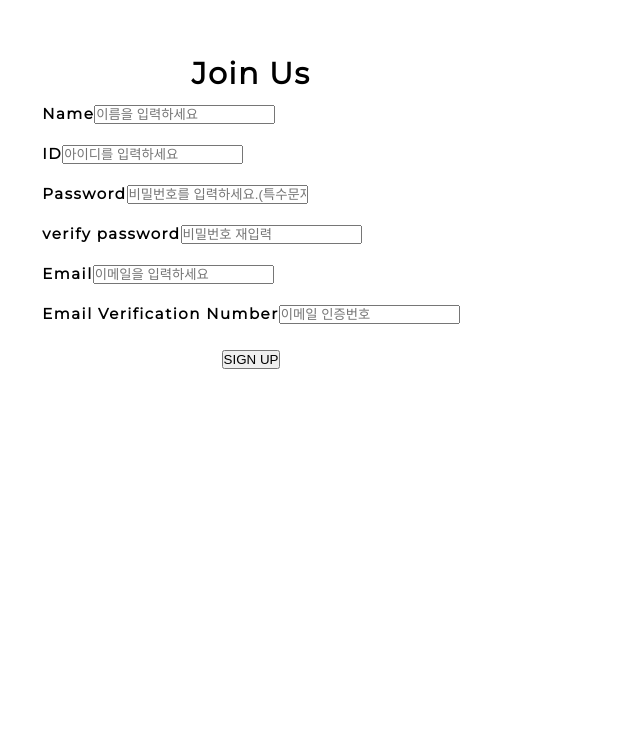
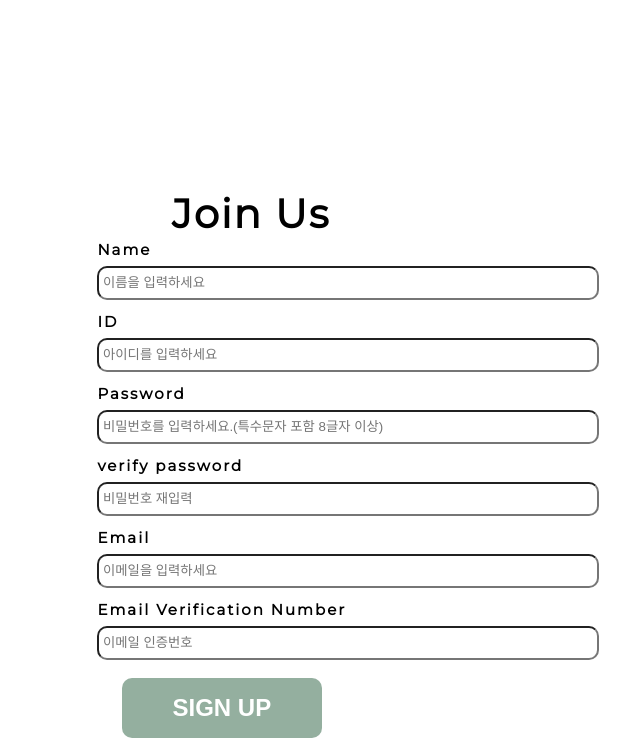
Before and after one commit to Dr-CheopCheop/ZIP-COOK_Front, a React (Create React App) app: page /join in a window 1280 px wide. Shown: the part 186-924 px from the top of the page, without its empty margins (389-1029 px from the left). Before the commit the page ends 800 px from the top, so only its background shows below. Built offline with nearby package versions, Linux system fonts and the light colour scheme.

Commit message:
Fix : Design change

```diff
--- a/package.json
+++ b/package.json
@@ -10,6 +10,7 @@
     "@types/react-router-dom": "^5.3.3",
     "axios": "^1.3.4",
     "react": "^18.2.0",
+    "react-cookie": "^4.1.1",
     "react-dom": "^18.2.0",
     "react-hook-form": "^7.43.8",
     "react-modal": "^3.16.1",
--- a/src/components/Join/Join.tsx
+++ b/src/components/Join/Join.tsx
@@ -8,17 +8,31 @@ const Signup = () => {
       <S.Top>
         Join Us
         <div>
-          <S.List>
-            <li>Name<input type="text" placeholder="이름을 입력하세요"/></li>
-            <li>ID<input type="text" placeholder="아이디를 입력하세요"/></li>
-            <li>Password<input type="password" placeholder="비밀번호를 입력하세요.(특수문자 포함 8글자 이상)"/></li>
-            <li>verify password<input type="password" placeholder="비밀번호 재입력"/></li>
-            <li>Email<input type="text" placeholder="이메일을 입력하세요"/></li>
-            <li>Email Verification Number<input type="text" placeholder="이메일 인증번호"/></li>
-          </S.List>
-          <div>
-            <button type="button">SIGN UP</button>
-          </div>
+          <S.ul_div>
+            <S.List>
+              <li>Name
+                <S.li_div><S.Input type="text" placeholder=" 이름을 입력하세요"/></S.li_div>
+              </li>
+              <li>ID
+                <S.li_div><S.Input type="text" placeholder=" 아이디를 입력하세요"/></S.li_div>
+              </li>
+              <li>Password
+                <S.li_div className="li-div"><S.Input type="password" placeholder=" 비밀번호를 입력하세요.(특수문자 포함 8글자 이상)"/></S.li_div>
+              </li>
+              <li>verify password
+                <S.li_div className="li-div"><S.Input type="password" placeholder=" 비밀번호 재입력"/></S.li_div>
+              </li>
+              <li>Email
+                <S.li_div className="li-div"><S.Input type="text" placeholder=" 이메일을 입력하세요"/></S.li_div>
+              </li>
+              <li>Email Verification Number
+                <S.li_div className="li-div"><S.Input type="text" placeholder=" 이메일 인증번호"/></S.li_div>
+              </li>
+            </S.List>
+            <div>
+              <S.Button type="button">SIGN UP</S.Button>
+            </div>
+          </S.ul_div>
         </div>
       </S.Top>
     </S.Container>
--- a/src/components/Join/JoinStyle.ts
+++ b/src/components/Join/JoinStyle.ts
@@ -13,12 +13,18 @@ export const Container = styled.div`
 `;
 
 export const Top = styled.div`
-  font-style: normal;
   font-weight: 700;
-  font-size: 30px;
+  font-size: 40px;
   line-height: 40px;
   text-align: center;
   letter-spacing: 0.05em;
+`;
+
+export const ul_div = styled.div`
+  margin-top: 1rem;
+  position: absolute;
+  top: 50%;
+  left: 38%;
 `;
 
 export const List = styled.ul`
@@ -30,3 +36,31 @@ export const List = styled.ul`
   font-size: 15px;
   font-style: normal;
 `;
+
+export const li_div = styled.div`
+  margin-top: -0.5rem;
+  width: 100%;
+`;
+
+export const Input = styled.input`
+  width: 200%;
+  height: 30px;
+  border-radius: 10px;
+`;
+
+export const Button = styled.button`
+width: 200px;
+height: 60px;
+text-align : center;
+margin-top : 1rem;
+background-color: ${Colors.loginButton}};
+border: none;
+border-radius: 10px;
+color: white;
+font-weight: bold;
+cursor: pointer;
+font-size: 1.5rem;
+&:hover {
+  color: ${Colors.loginButtonHover};
+}
+`;
```
Also changed, not shown: 1 other file (tests, documents, lock files or other folders).
